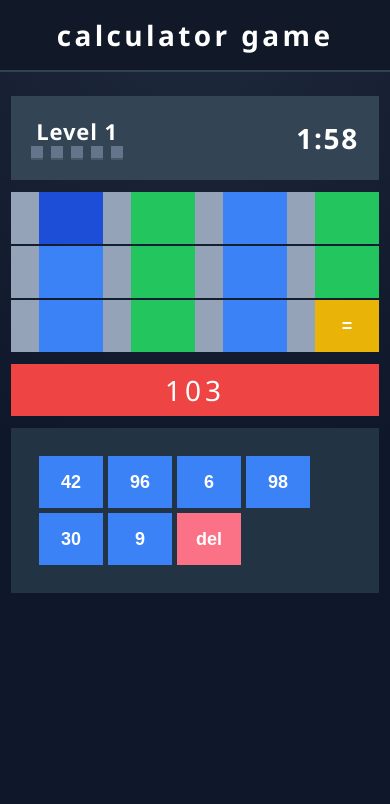
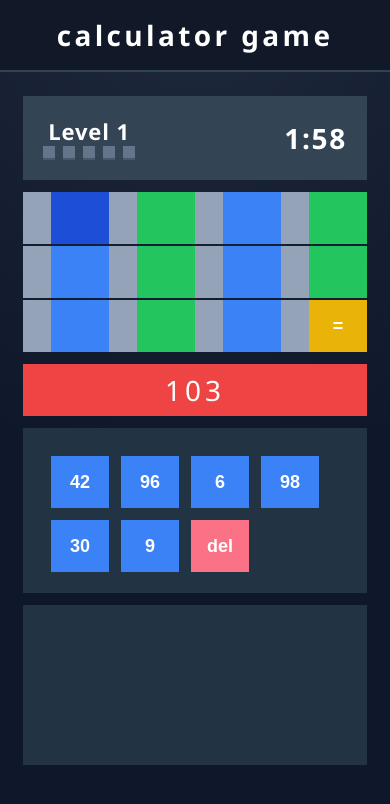
Before and after one commit to wwtchrsin/calculator-game, a Vue app: page / in a window 390 px wide. Both pictures are taken after a click on the button "Continue". Shown: the top 804 px of the page. Built offline with nearby package versions, Linux system fonts and the light colour scheme.

Commit message:
page main container -> two columns

```diff
--- a/src/App.vue
+++ b/src/App.vue
@@ -2,6 +2,7 @@
   <div class="app-shell">
     <header class="app-header">calculator game</header>
     <main class="app-main">
+      <div class="main-panels">
         <section class="status-panel">
           <div class="level-status">
             <div class="level-label">Level {{ level }}</div>
@@ -51,8 +52,8 @@
             @del="deleteActive"
           />
         </section>
-
-      <section class="steps-panel" v-if="stepRows.length">
+      </div>
+      <section class="steps-panel">
         <ExpressionRow
           v-for="(stepCells, index) in stepRows"
           :key="index"
--- a/src/style.css
+++ b/src/style.css
@@ -38,13 +38,23 @@ body {
 }
 
 .app-main {
-  width: min(1280px, calc(100% - 32px));
+  padding: 24px 0 40px;
+  display: flex;
   margin: 0 auto;
-  padding: 24px 0 40px;
+  flex-direction: row;
+  gap: 12px;
+}
+
+.main-panels,
+.steps-panel {
+  width: 344px;
+  margin: 0 auto;
+}
+
+.main-panels {
   display: flex;
   flex-direction: column;
   gap: 12px;
-  width: 368px;
 }
 
 .status-panel {
@@ -142,11 +152,12 @@ body {
 .steps-panel {
   padding: 12px;
   background-color: #223344;
+  min-height: 160px;
 }
 
 .expression-row {
   display: grid;
-  grid-template-columns: repeat(4, 28px 64px);
+  grid-template-columns: repeat(4, 28px 58px);
   row-gap: 2px;
 }
 
@@ -163,9 +174,9 @@ body {
 .choice-bar {
   box-sizing: border-box;
   display: grid;
-  grid-template-columns: repeat(4, 64px);
+  grid-template-columns: repeat(4, 58px);
   justify-items: start;
-  gap: 5px;
+  gap: 12px;
   padding: 28px;
   background-color: #223344;
   height: 165px;
@@ -177,7 +188,7 @@ body {
   font-size: 18px;
   font-weight: 700;
   height: 52px;
-  width: 52px;
+  width: 58px;
   padding: 0 6px;
   display: inline-flex;
   align-items: center;
@@ -193,17 +204,14 @@ body {
 
 .cell-number {
   background: #3b82f6;
-  width: 64px;
 }
 
 .cell-op {
   background: #22c55e;
-  width: 64px;
 }
 
 .cell-bracket {
   background: #94a3b8;
-  width: 64px;
 }
 
 .cell-bracket,
@@ -213,17 +221,14 @@ body {
 
 .cell-equals {
   background: #eab308;
-  width: 64px;
 }
 
 .cell-result {
   background: #ef4444;
-  width: 64px;
 }
 
 .cell-del {
   background: #fb7185;
-  min-width: 64px;
   text-transform: lowercase;
 }
 
@@ -256,3 +261,9 @@ body {
 .steps-panel .cell {
   font-size: 16px;
 }
+
+@media (max-width: 800px) {
+  .app-main {
+    flex-direction: column;
+  }
+}
```
Lines whose indentation alone changed are shown as unchanged.
